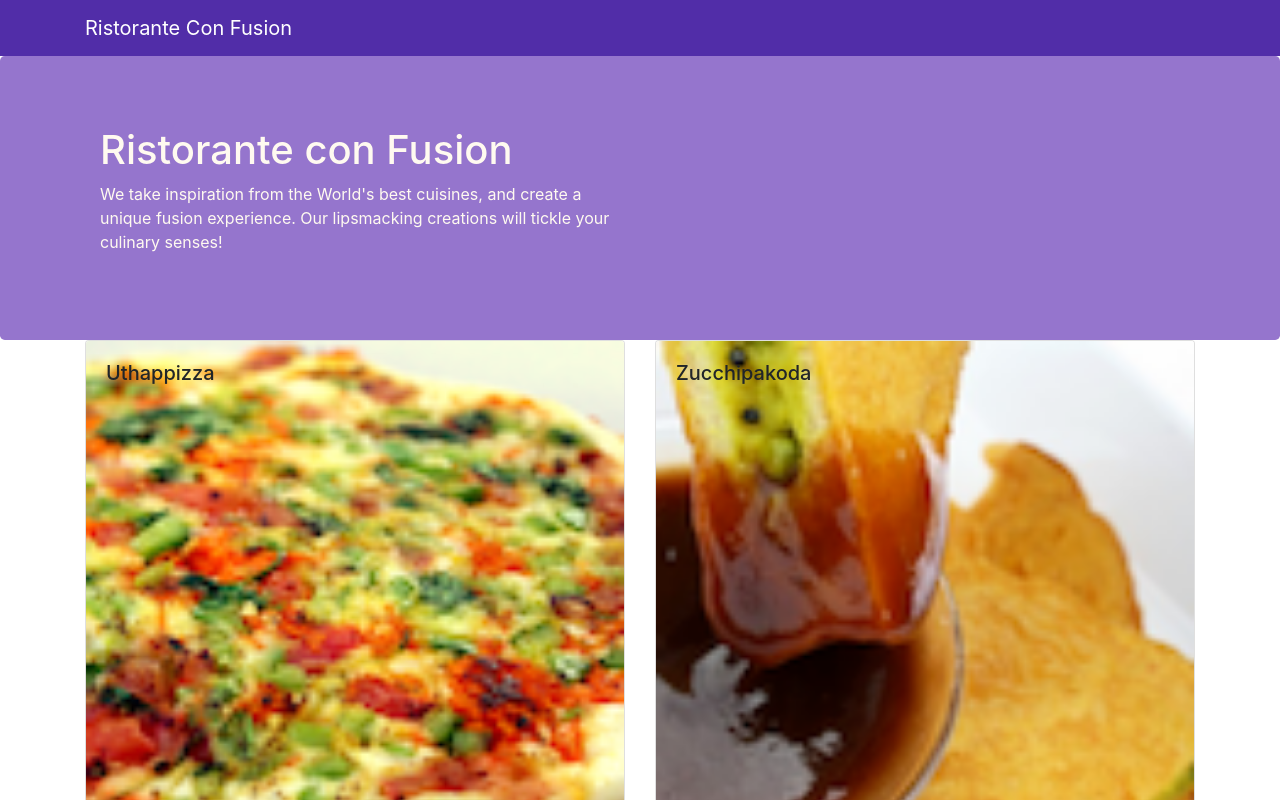
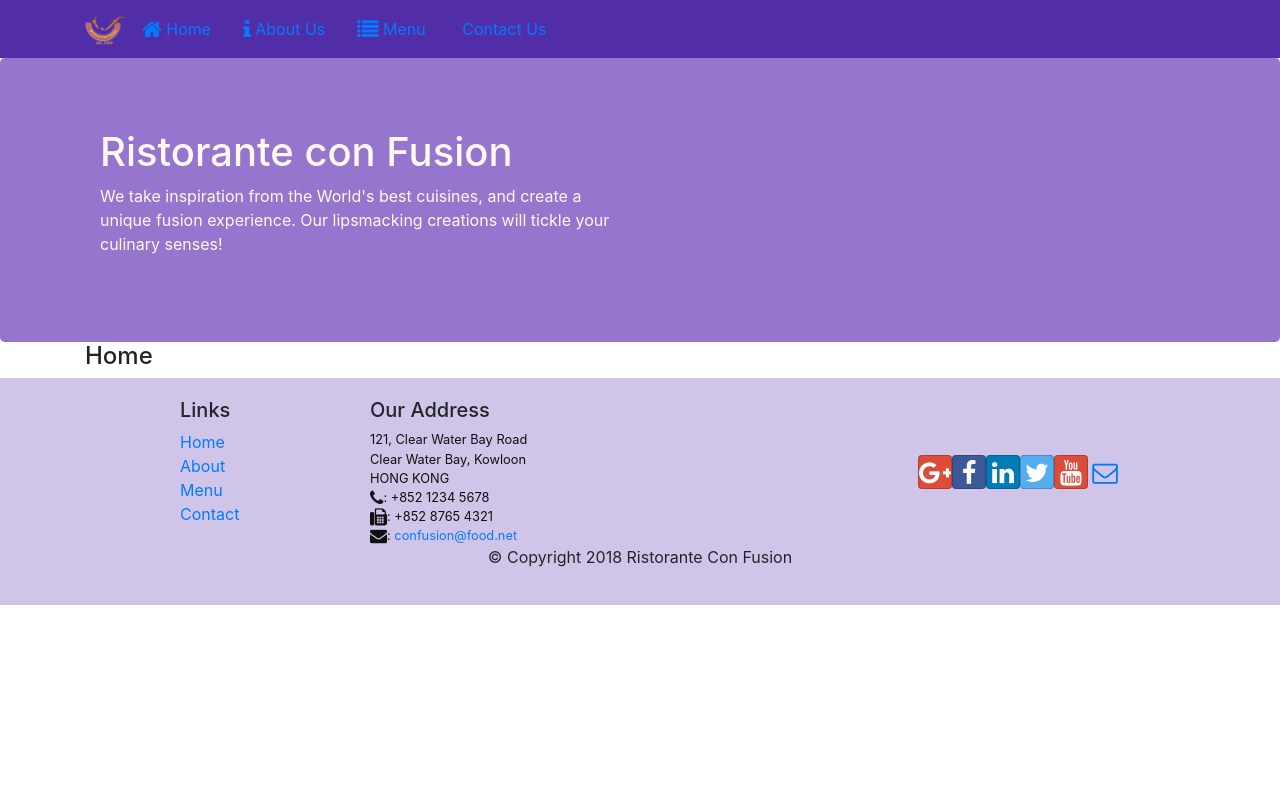
Before and after one commit to Binhbong37/LAB, a React (Create React App) app: page /home in a window 1280 px wide. Shown: the top 800 px of the page. Built offline with nearby package versions, Linux system fonts and the light colour scheme.

Commit message:
Add Router, Nav to file Component

```diff
--- a/package.json
+++ b/package.json
@@ -12,6 +12,7 @@
     "react": "^17.0.2",
     "react-dom": "^17.0.2",
     "react-popper": "0.9.2",
+    "react-router-dom": "4.2.2",
     "react-scripts": "4.0.3",
     "reactstrap": "5.0.0",
     "web-vitals": "^1.0.1"
--- a/src/App.js
+++ b/src/App.js
@@ -1,14 +1,16 @@
 import './App.css';
 import Main from './Components/MainComponent';
 import { Component } from 'react';
-
+import {BrowserRouter} from "react-router-dom"
 class App extends Component {
 
   render() {
     return (
-      <div>
-        <Main/>
-      </div>
+      <BrowserRouter>
+        <div>
+          <Main/>
+        </div>
+      </BrowserRouter>
     )
   };
 }
--- a/src/Components/FooterComponent.js
+++ b/src/Components/FooterComponent.js
@@ -1,4 +1,5 @@
 import React from 'react';
+import { Link } from "react-router-dom"
 
 function Footer(props) {
     return(
@@ -8,10 +9,10 @@ function Footer(props) {
                 <div className="col-4 offset-1 col-sm-2">
                     <h5>Links</h5>
                     <ul className="list-unstyled">
-                        <li><a href="#">Home</a></li>
-                        <li><a href="#">About</a></li>
-                        <li><a href="#">Menu</a></li>
-                        <li><a href="contactus.html">Contact</a></li>
+                        <li><Link to="/home">Home</Link></li>
+                        <li><Link to="/aboutus">About</Link></li>
+                        <li><Link to="menu">Menu</Link></li>
+                        <li><Link to="contactus">Contact</Link></li>
                     </ul>
                 </div>
                 <div className="col-7 col-sm-5">
--- a/src/Components/HeaderComponent.js
+++ b/src/Components/HeaderComponent.js
@@ -1,13 +1,55 @@
 import React, { Component } from 'react';
-import { Navbar, NavbarBrand, Jumbotron } from 'reactstrap';
+import { NavLink } from 'react-router-dom';
+import { Navbar, NavbarBrand, Jumbotron, NavItem, Nav, Collapse, NavbarToggler } from 'reactstrap';
+
 
 class Header extends Component {
+    constructor(props) {
+        super(props)
+
+        this.state = {
+            isNavOpen: false
+        }
+    }
+    toggleNav = () => {
+        this.setState({
+            isNavOpen: !this.state.isNavOpen
+        })
+    }
   render() {
     return(
     <React.Fragment>
-      <Navbar dark>
+      <Navbar dark expand="md">
         <div className="container">
-            <NavbarBrand href="/">Ristorante Con Fusion</NavbarBrand>
+            <NavbarToggler onClick={this.toggleNav}/>
+            <NavbarBrand className="mr-auto" href="/">
+                <img src="assets/images/logo.png" height="30" width='41'
+                alt="Ris..."/>
+            </NavbarBrand>
+            <Collapse isOpen={this.state.isNavOpen} navbar>
+                <Nav Navbar>
+                    <NavItem>
+                        <NavLink className="nav-link" to="/home">
+                            <span className="fa fa-home fa-lg"></span> Home
+                        </NavLink>
+                    </NavItem>
+                    <NavItem>
+                        <NavLink className="nav-link" to="/aboutus">
+                            <span className="fa fa-info fa-lg"></span> About Us
+                        </NavLink>
+                    </NavItem>
+                    <NavItem>
+                        <NavLink className="nav-link" to="/menu">
+                            <span className="fa fa-list fa-lg"></span> Menu
+                        </NavLink>
+                    </NavItem>
+                    <NavItem>
+                        <NavLink className="nav-link" to="/contactus">
+                            <span className="fa fa-address fa-lg"></span> Contact Us
+                        </NavLink>
+                    </NavItem>
+                </Nav>
+            </Collapse>
         </div>
       </Navbar>
       <Jumbotron>
--- /dev/null
+++ b/src/Components/HomeComponent.js
@@ -0,0 +1,11 @@
+import React from "react";
+
+function Home (props) {
+    return(
+        <div className="container">
+            <h4>Home</h4>
+        </div>
+    )
+}
+
+export default Home;
--- a/src/Components/MainComponent.js
+++ b/src/Components/MainComponent.js
@@ -1,10 +1,12 @@
 import { Component } from 'react';
-import { Navbar, NavbarBrand } from "reactstrap";
 import Menu from './MenuComponent';
+import Home from './HomeComponent';
 import Header from './HeaderComponent';
 import Footer from './FooterComponent';
 import DetailDish from "./DetailDishes";
-import { DISHES } from "../shared/dishes"
+import { DISHES } from "../shared/dishes";
+import{ Switch, Route, Redirect } from "react-router-dom";
+
 
 
 class Main extends Component {
@@ -16,22 +18,21 @@ class Main extends Component {
       selectedDish: null
     }
   }
-  handleClick = (dishId) => {
-    this.setState({
-        selectedDish: dishId
-    })
-}
+
   render() {
+
+    const HomePage = () => [
+      <Home/>
+    ]
     return (
       <div>
         <Header/>
-        <Menu dishes = {this.state.dishes} onClick={(dishId) => this.handleClick(dishId)}/>
-        <div className="container">
-            <div className="row">
-                <DetailDish dish={this.state.dishes.filter((dish)=> dish.id === this.state.selectedDish) [0]}/>
-            </div>
-          </div>
-          <Footer/>
+        <Switch>
+          <Route path="/home" component={HomePage}/>
+          <Route exact path="/menu" component={() => <Menu dishes={this.state.dishes}/>}/>
+          <Redirect to="/home"/>
+        </Switch>
+        <Footer/>
       </div>
     )
   };
```
Also changed, not shown: src/App.css (line endings or trailing spaces), 1 other file (tests, documents, lock files or other folders).
